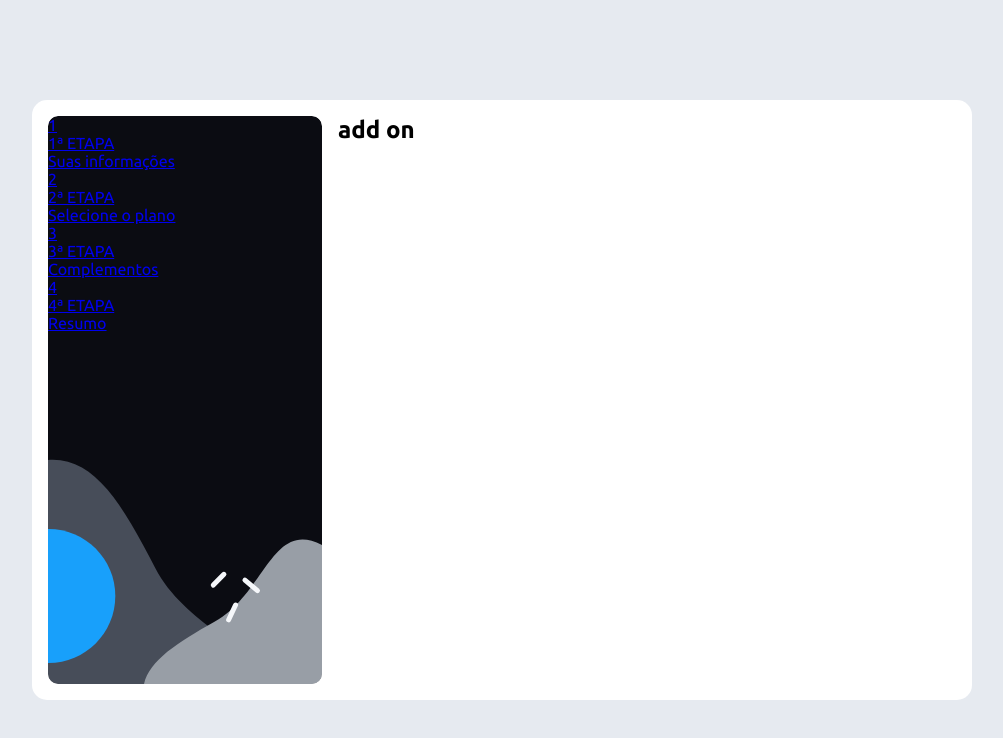
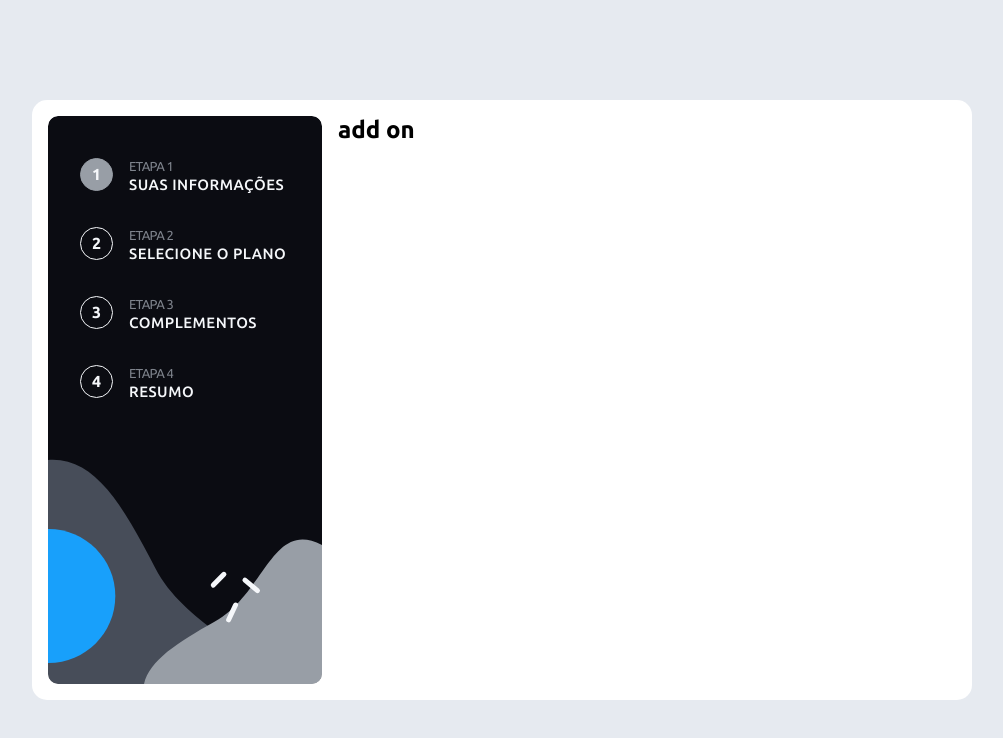
Before and after one commit to rafaelvieiracosta/form-multi-step, a Vue app: page / in a window 1280 px wide. Shown: the top 738 px of the page, without its empty margins (138-1141 px from the left). Built offline with nearby package versions, Linux system fonts and the light colour scheme.

Commit message:
feat: header styles

```diff
--- a/src/App.vue
+++ b/src/App.vue
@@ -3,12 +3,20 @@
     <main class="main">
       <header>
         <nav>
-          <ul class="navigation">
+          <ul
+            class="navigation"
+            :class="{
+              personalInfo: $route.name === 'personalInfo',
+              selectYourPlan: $route.name === 'selectYourPlan',
+              pickAddOns: $route.name === 'pickAddOns',
+              finishingUp: $route.name === 'finishingUp',
+            }"
+          >
             <li class="navigation-item">
               <router-link to="/" class="navigation-item-link">
                 <div class="navigation-item-link-number">1</div>
                 <div class="navigation-item-link-text">
-                  <span class="navigation-item-link-text-step">1ª ETAPA</span>
+                  <span class="navigation-item-link-text-step">ETAPA 1</span>
                   <p class="navigation-item-link-text-name">Suas informações</p>
                 </div>
               </router-link>
@@ -18,7 +26,7 @@
               <router-link to="/plan" class="navigation-item-link">
                 <div class="navigation-item-link-number">2</div>
                 <div class="navigation-item-link-text">
-                  <span class="navigation-item-link-text-step">2ª ETAPA</span>
+                  <span class="navigation-item-link-text-step">ETAPA 2</span>
                   <p class="navigation-item-link-text-name">
                     Selecione o plano
                   </p>
@@ -30,7 +38,7 @@
               <router-link to="/addons" class="navigation-item-link">
                 <div class="navigation-item-link-number">3</div>
                 <div class="navigation-item-link-text">
-                  <span class="navigation-item-link-text-step">3ª ETAPA</span>
+                  <span class="navigation-item-link-text-step">ETAPA 3</span>
                   <p class="navigation-item-link-text-name">Complementos</p>
                 </div>
               </router-link>
@@ -40,7 +48,7 @@
               <router-link to="/summary" class="navigation-item-link">
                 <div class="navigation-item-link-number">4</div>
                 <div class="navigation-item-link-text">
-                  <span class="navigation-item-link-text-step">4ª ETAPA</span>
+                  <span class="navigation-item-link-text-step">ETAPA 4</span>
                   <p class="navigation-item-link-text-name">Resumo</p>
                 </div>
               </router-link>
@@ -60,29 +68,131 @@
 @import url("../src/assets/css/style.css");
 
 #app {
+  background-color: var(--c2);
   min-height: 100vh;
+}
+.main {
+  background-image: url("../src/assets/images/bg-sidebar-mobile.svg");
+  background-repeat: no-repeat;
+  background-size: 100%;
+}
+@media (min-width: 768px) {
+  #app {
     display: flex;
     justify-content: center;
     align-items: center;
     padding: 20px;
-  background-color: var(--c2);
   }
   .main {
     display: grid;
-  grid-template-columns: minmax(180px, 274px) minmax(420px, 1fr);
+    grid-template-columns: minmax(249px, 274px) minmax(420px, 1fr);
     column-gap: 16px;
     width: 100%;
     max-width: 940px;
     padding: 16px;
     background-color: var(--c0);
     border-radius: 15px;
+    background-image: none;
+  }
 }
 
-.navigation {
+nav {
+  padding: 32px 20px 34px;
+}
+@media (min-width: 768px) {
+  nav {
     height: 568px;
     background-image: url("../src/assets/images/bg-sidebar-desktop.svg");
-  background-repeat: no-repeat;
     border-radius: 10px;
     overflow: hidden;
+    padding: 40px 32px;
+  }
+}
+/*
+MARCADOR DE ESTAPA/ROTA SOLTO
+
+.navigation::before {
+  content: "";
+  display: block;
+  position: absolute;
+  z-index: 0;
+  width: 34px;
+  height: 34px;
+  border-radius: 66px;
+  background: var(--c6);
+  transition: 0.9s ease-in-out;
+}
+.navigation.personalInfo::before {
+  top: 2px;
+}
+.navigation.selectYourPlan::before {
+  top: calc((69px * 1) + 2px);
+}
+.navigation.pickAddOns::before {
+  top: calc((69px * 2) + 2px);
+}
+.navigation.finishingUp::before {
+  top: calc((69px * 3) + 2px);
+} */
+
+.navigation {
+  max-width: fit-content;
+  margin: 0 auto;
+  display: flex;
+  gap: 16px;
+}
+.navigation-item-link {
+  display: flex;
+  align-items: center;
+  gap: 16px;
+  text-decoration: none;
+}
+.navigation-item-link-number {
+  display: flex;
+  justify-content: center;
+  align-items: center;
+  min-width: 33px;
+  min-height: 33px;
+  font-weight: 700;
+  font-size: 16px;
+  line-height: 7px;
+  text-align: center;
+  border: 1px solid var(--c1);
+  border-radius: 66px;
+  color: var(--c1);
+  transition: 0.2s;
+}
+.navigation-item-link.router-link-exact-active .navigation-item-link-number {
+  border-color: var(--c6);
+  background: var(--c6);
+}
+.navigation-item-link-text {
+  display: none;
+}
+.navigation-item-link-text-step {
+  font-size: 13px;
+  line-height: 15px;
+  letter-spacing: -0.05em;
+  color: var(--c7);
+}
+.navigation-item-link-text-name {
+  margin-top: 2px;
+  font-weight: 500;
+  font-size: 15px;
+  line-height: 17px;
+  letter-spacing: 0.035em;
+  text-transform: uppercase;
+  color: var(--c1);
+}
+@media (min-width: 768px) {
+  .navigation {
+    display: initial;
+  }
+  .navigation-item + .navigation-item {
+    margin-top: 32px;
+  }
+  .navigation-item-link-text {
+    display: initial;
+  }
 }
 </style>
```
Lines whose indentation alone changed are shown as unchanged.
